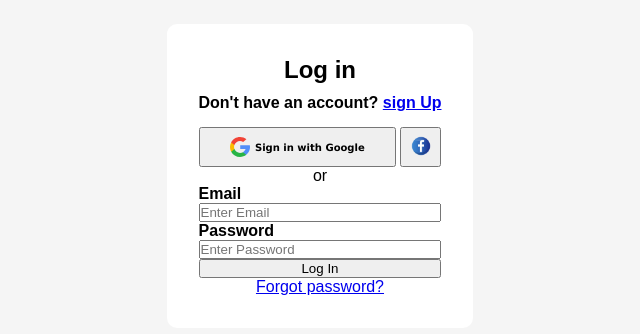
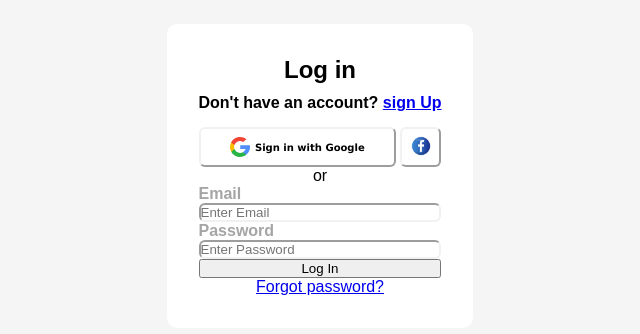
Before and after one commit to Lizar22/donde-esta-mi-css1, a plain HTML site: page index.html in a window 1280 px wide. Shown: the part 224-558 px from the top of the page, without its empty margins (320-960 px from the left). Drawn offline with Linux system fonts and the light colour scheme.

Commit message:
Changing borders

```diff
--- a/style.css
+++ b/style.css
@@ -50,7 +50,10 @@ img {
         /* height: 40px; */
     flex-direction: row;
     justify-content: center;
-     align-items: center;
+    align-items: center;
+    background-color: white;
+    border-radius: 6px;
+    border-color: #F1F1F1;
 
 }
 
@@ -66,6 +69,9 @@ img {
 .fb-btn {
     width: 50px;
     height: 40px;
+    background-color: white;
+    border-radius: 6px;
+    border-color: #F1F1F1;
 }
 
 .email-login {
@@ -76,6 +82,13 @@ img {
 .email-login label {
     text-align: left;
     font-weight: 500;
+    color: #A6A5A6;
+}
+
+.email-login input {
+    background-color: white;
+    border-radius: 6px;
+    border-color: #F1F1F1;
 }
 
 .cta-btn {
```
